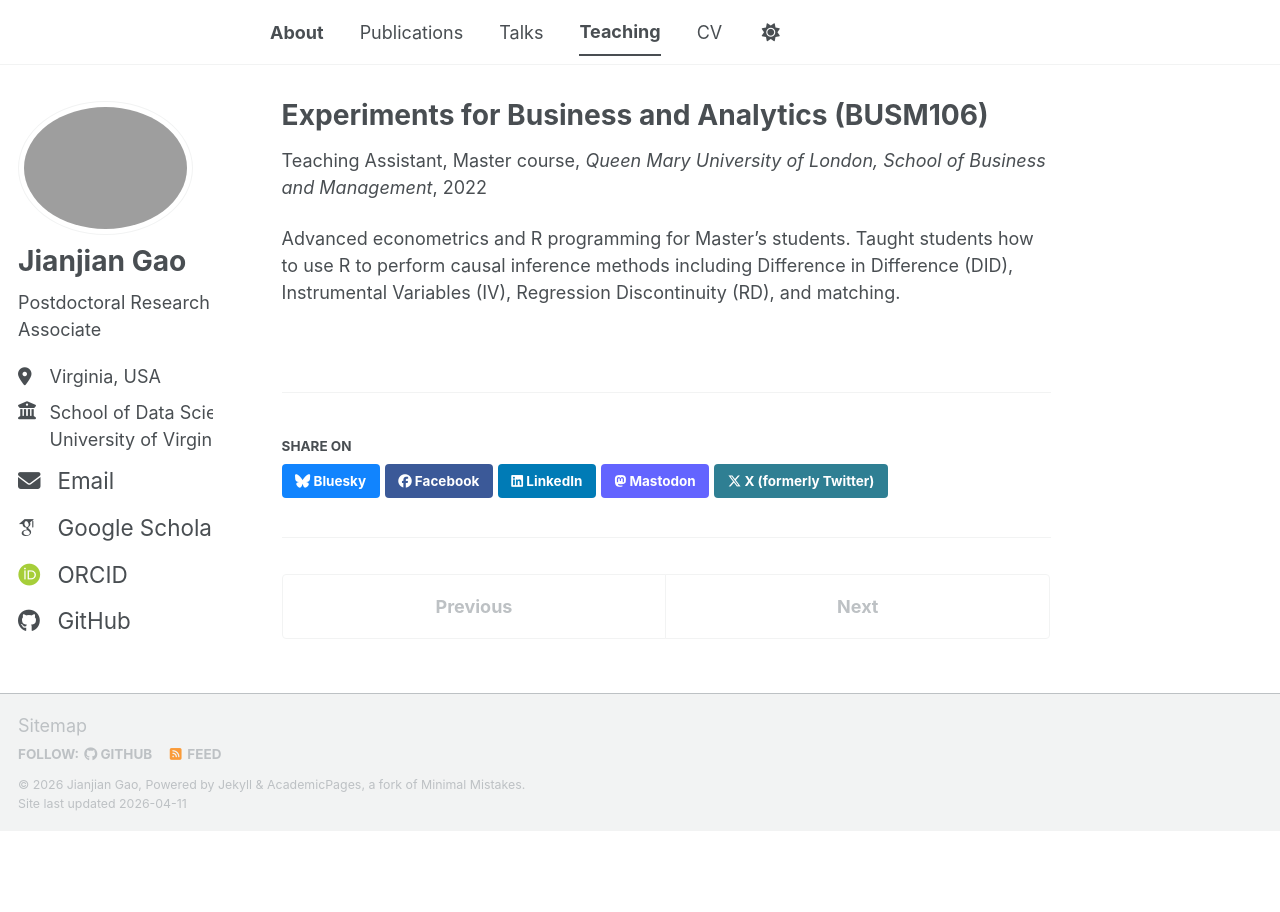
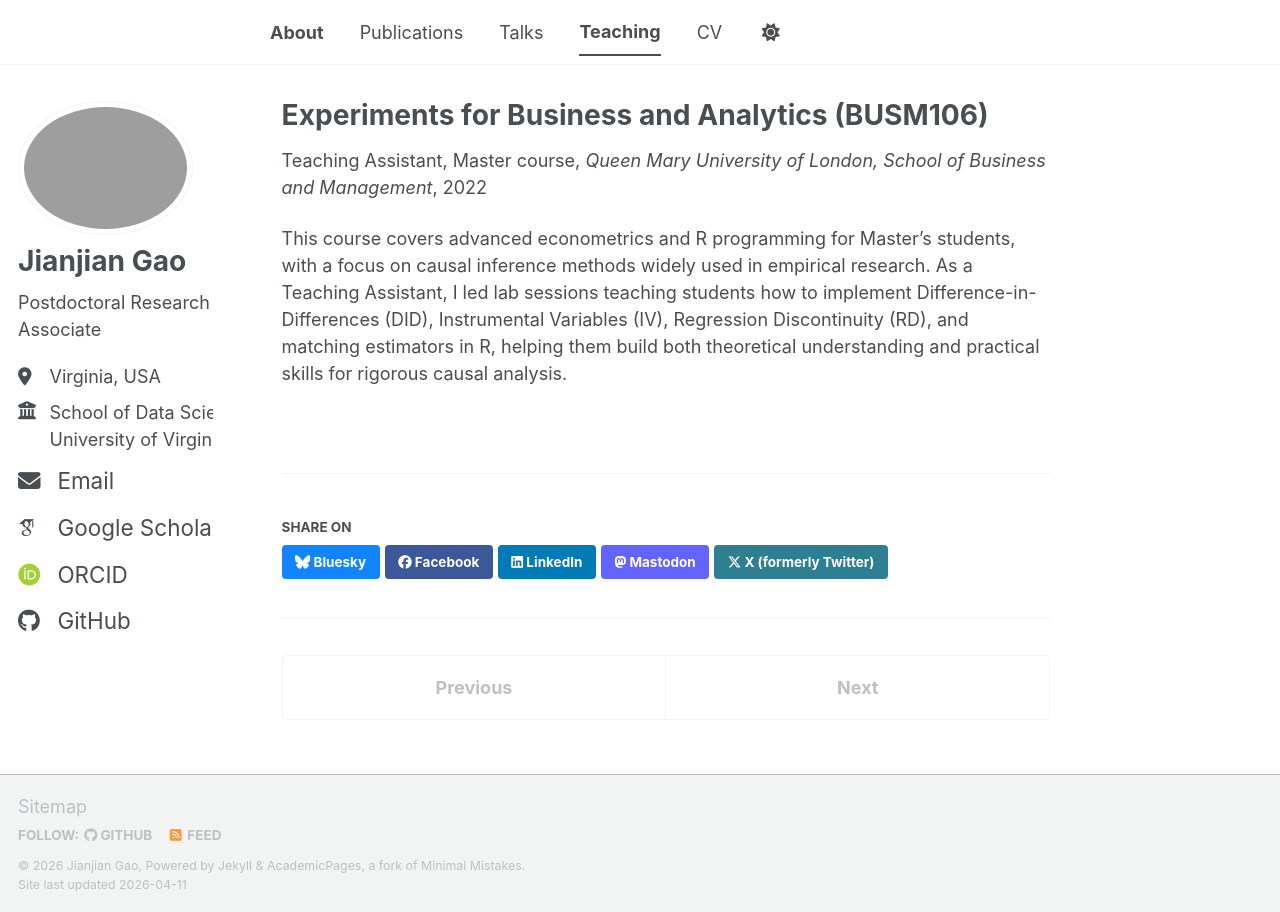
Before and after one commit to jiaoyang2018/jiaoyang2018.github.io, a Jekyll site: the page built from _teaching/2022-spring-qmul-busm106.md, in a window 1280 px wide. Built offline with Jekyll 4.4.1, drawn with Linux system fonts in a browser that asks for light colours; some web fonts are replaced; a script bundle is joined from its source files by our own code; library files that are not in the unit come from our copies.

Commit message:
Update BUSM106 teaching description
Co-Authored-By: Claude Sonnet 4.6 <noreply@anthropic.com>

```diff
--- a/_teaching/2022-spring-qmul-busm106.md
+++ b/_teaching/2022-spring-qmul-busm106.md
@@ -8,4 +8,4 @@ date: 2022-01-01
 location: "London, UK"
 ---
 
-Advanced econometrics and R programming for Master's students. Taught students how to use R to perform causal inference methods including Difference in Difference (DID), Instrumental Variables (IV), Regression Discontinuity (RD), and matching.
+This course covers advanced econometrics and R programming for Master's students, with a focus on causal inference methods widely used in empirical research. As a Teaching Assistant, I led lab sessions teaching students how to implement Difference-in-Differences (DID), Instrumental Variables (IV), Regression Discontinuity (RD), and matching estimators in R, helping them build both theoretical understanding and practical skills for rigorous causal analysis.
```
